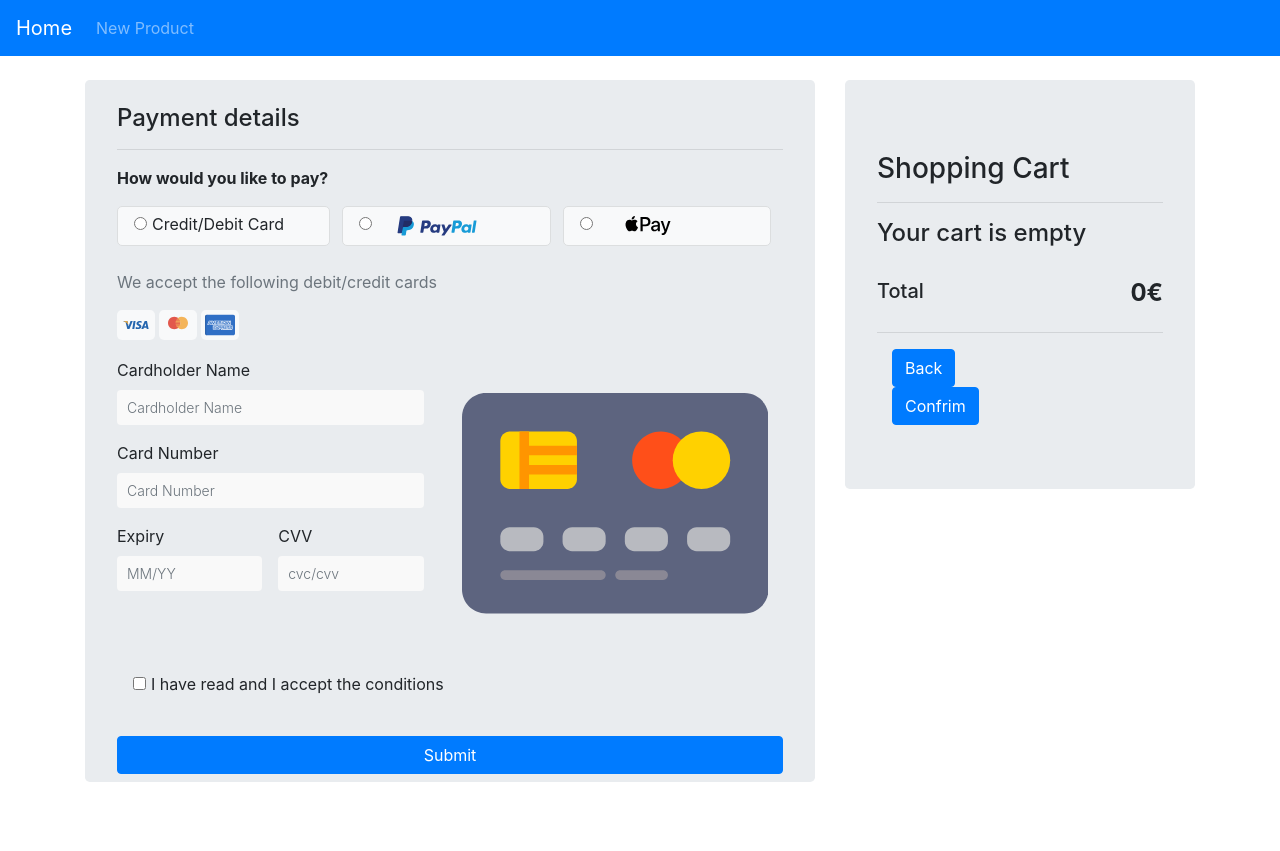
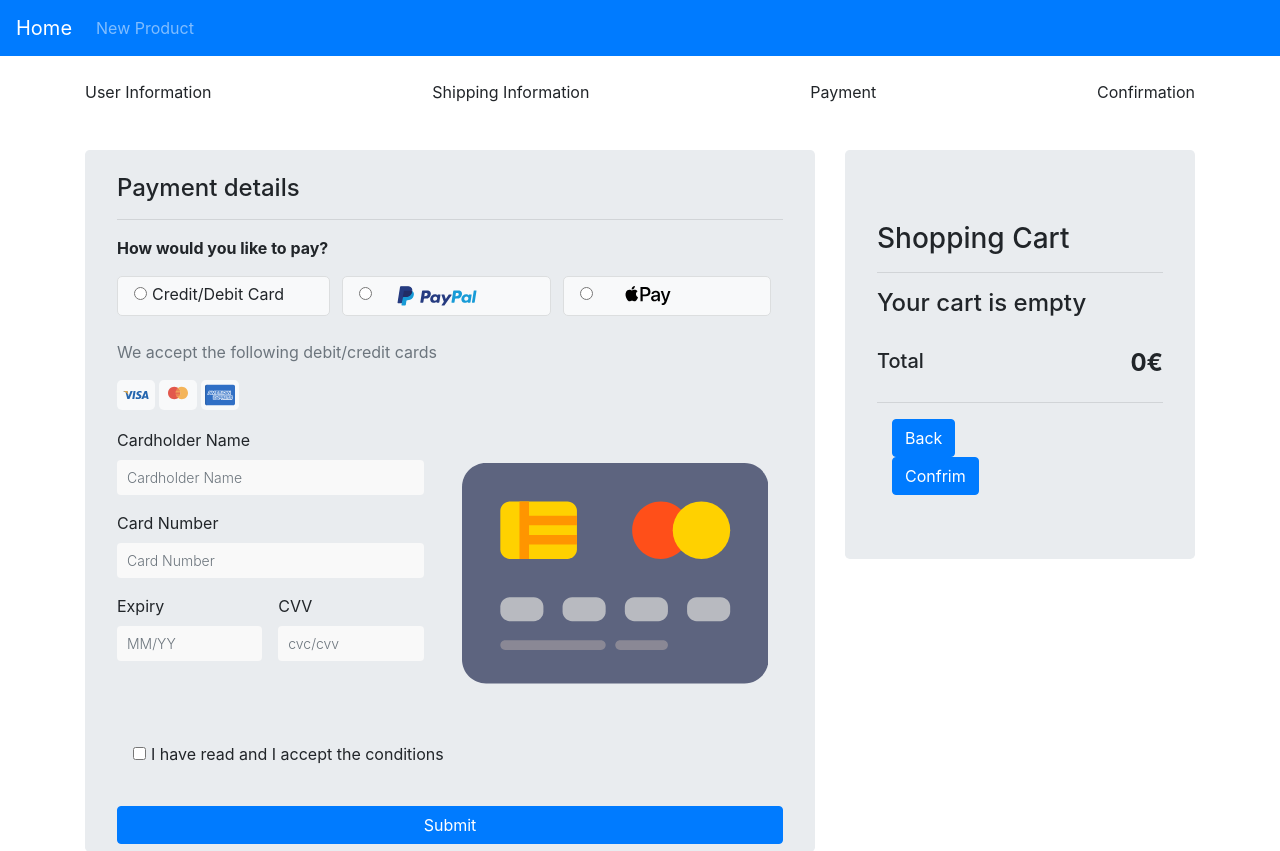
Before and after one commit to assembler-institute/react-shopping-cart-context, a React (Create React App) app: page /checkout/step-3 in a window 1280 px wide. Shown: the top 851 px of the page. Built offline with nearby package versions, Linux system fonts and the light colour scheme.

Commit message:
Progress bar added

```diff
--- a/package.json
+++ b/package.json
@@ -18,6 +18,7 @@
     "formik": "^2.2.6",
     "prop-types": "^15.7.2",
     "react": "^17.0.2",
+    "react-bootstrap": "^1.6.1",
     "react-credit-cards": "^0.8.3",
     "react-dom": "^17.0.2",
     "react-redux": "^7.2.3",
--- a/src/components/ProgressBar/Progress.scss
+++ /dev/null
@@ -1,5 +0,0 @@
-.Footer {
-  width: 100%;
-  text-align: center;
-  padding: 4rem 1rem;
-}
--- /dev/null
+++ b/src/components/Stepper/Stepper.js
@@ -0,0 +1,35 @@
+import React from "react";
+import ProgressBar from "react-bootstrap/ProgressBar";
+import "./Stepper.scss";
+
+function Stepper() {
+  const url = window.location.href;
+  return (
+    <>
+      <div className="Stepper">
+        <p>User Information</p>
+        <p>Shipping Information</p>
+        <p>Payment</p>
+        <p>Confirmation</p>
+      </div>
+
+      {url === "http://localhost:3000/checkout/step-1" && (
+        <ProgressBar animated variant="success" now={25} key={1} />
+      )}
+
+      {url === "http://localhost:3000/checkout/step-2" && (
+        <ProgressBar animated variant="success" now={50} key={2} />
+      )}
+
+      {url === "http://localhost:3000/checkout/step-3" && (
+        <ProgressBar animated variant="success" now={75} key={3} />
+      )}
+
+      {url === "http://localhost:3000/checkout/order-summary" && (
+        <ProgressBar animated variant="success" now={100} key={4} />
+      )}
+    </>
+  );
+}
+
+export default Stepper;
--- /dev/null
+++ b/src/components/Stepper/Stepper.scss
@@ -0,0 +1,9 @@
+.Stepper {
+  display: flex;
+  flex-direction: row;
+  justify-content: space-between;
+}
+
+.Space {
+  margin-bottom: 30px;
+}
--- a/src/pages/Confirmation/Confirmation.js
+++ b/src/pages/Confirmation/Confirmation.js
@@ -4,10 +4,12 @@ import OrderConfirmation from "../../components/OrderConfirmation/OrderConfirmat
 import CartConfirmation from "../../components/CartConfirmation";
 
 import withLayout from "../../hoc/withLayout";
+import Stepper from "../../components/Stepper/Stepper";
 
 function Confirmation() {
   return (
     <>
+      <Stepper />
       <div className="row">
         <OrderConfirmation />
         <div className="col col-6">
--- a/src/pages/Payment/Payment.js
+++ b/src/pages/Payment/Payment.js
@@ -1,15 +1,17 @@
 import React from "react";
-
 import { Link } from "react-router-dom";
 import Button from "../../components/Button";
 import withLayout from "../../hoc/withLayout";
 import CartSummary from "../../components/CartSummary/CartSummary";
 
 import PaymentForm from "../../components/PaymentForm";
+import Stepper from "../../components/Stepper/Stepper";
 
 function Payment({ cartItems, handleChange, handleRemove }) {
   return (
     <>
+      <Stepper />
+      <div className="Space" />
       <div className="row">
         <div className="col col-8">
           <header className="jumbotron pt-4 pb-2">
--- a/src/pages/Shipping/Shipping.js
+++ b/src/pages/Shipping/Shipping.js
@@ -1,14 +1,16 @@
 import React from "react";
-
 import { Link } from "react-router-dom";
 import Button from "../../components/Button";
 import ShippingForm from "../../components/ShippingForm/ShippingForm";
 import withLayout from "../../hoc/withLayout";
 import CartSummary from "../../components/CartSummary/CartSummary";
+import Stepper from "../../components/Stepper/Stepper";
 
 function Shipping({ cartItems, handleChange, handleRemove, user }) {
   return (
     <>
+      <Stepper />
+      <div className="Space" />
       <h1>Shipping Information</h1>
       <div className="row">
         <div className="col col-6">
--- a/src/pages/UserInformation/UserInformation.js
+++ b/src/pages/UserInformation/UserInformation.js
@@ -1,12 +1,15 @@
 import React from "react";
-
 import CartSummary from "../../components/CartSummary/CartSummary";
 import InformationForm from "../../components/InformationForm/InfomationForm";
+import Stepper from "../../components/Stepper/Stepper";
 import withLayout from "../../hoc/withLayout";
+import "./UserInformation.scss";
 
 function UserInformation({ cartItems, handleRemove, handleChange, saveUser }) {
   return (
     <>
+      <Stepper />
+      <div className="Space" />
       <h1>User Information</h1>
       <div className="row">
         <div className="col col-6">
```
Also changed, not shown: src/components/ProgressBar/ProgressBar.js (deleted, +0 -13 lines), src/components/Stepper/index.js (added), src/pages/UserInformation/UserInformation.scss (added), 1 other file (tests, documents, lock files or other folders).
